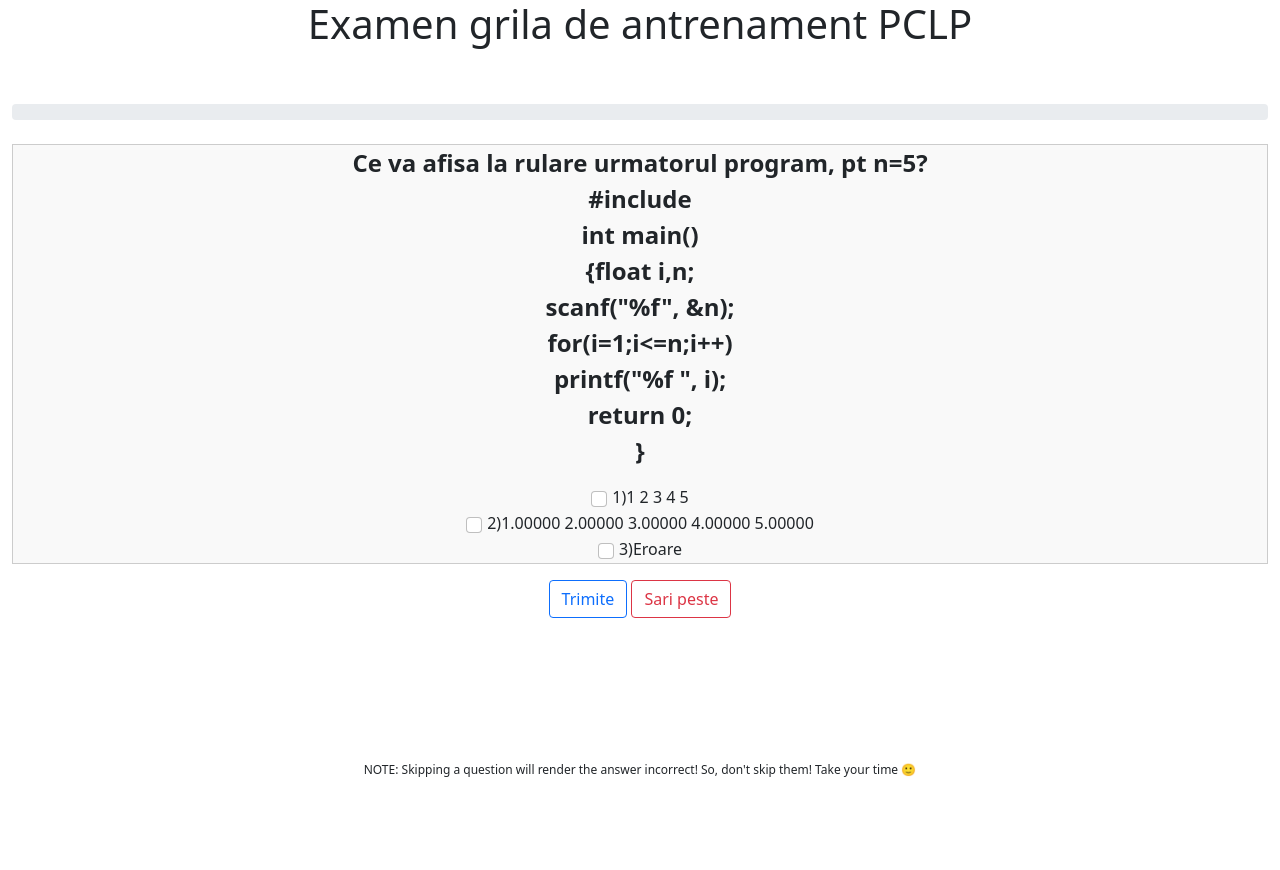
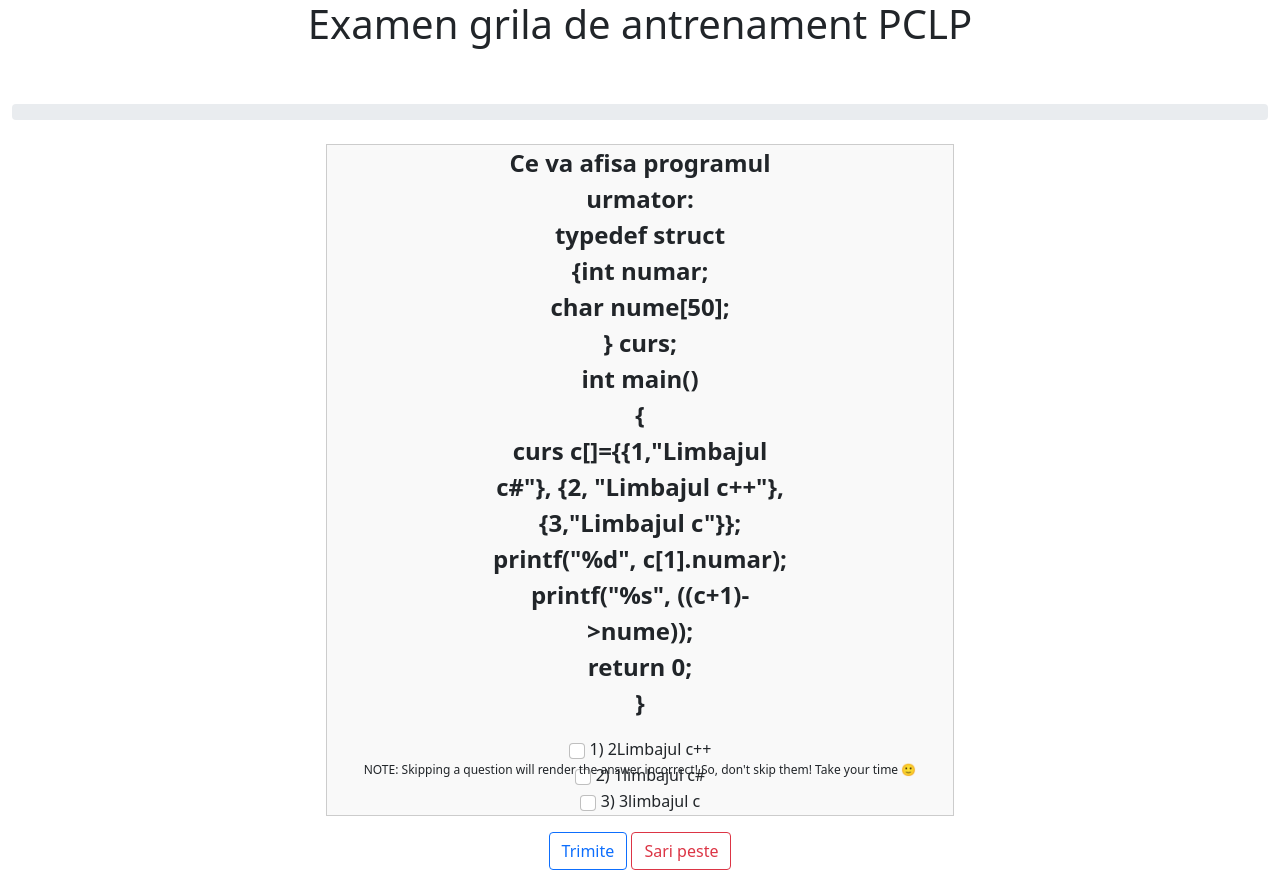
Before and after one commit to thek0d3r/Grile-PCLP, a SvelteKit app: page / in a window 1280 px wide. Before the commit the page ends 800 px from the top, so only its background shows below. Built offline with nearby package versions, Linux system fonts and the light colour scheme.

Commit message:
Fixed the missmatch between the questions and the answers

```diff
--- a/src/routes/+page.svelte
+++ b/src/routes/+page.svelte
@@ -1,5 +1,6 @@
 <script>
-    import flashcards from '$lib/q.json';
+
+    import { onMount } from 'svelte';
 
     let finalMsgBad = [
         "Nu a fost să fie frate! Ce să îi faci? 😐",
@@ -15,14 +16,28 @@
         "Poți să bagi liniștit la păcănele 🎰"
     ];
 
+    let flashcards = [];
+
+    onMount(async () => {
+        try {
+            const jsonData = await import('$lib/q.json');
+            flashcards = jsonData.default;
+            flashcards = shuffle(flashcards);
+        } catch (error) {
+            console.error('Error importing JSON:', error);
+        }
+    });
+
+    $: if (flashcards && flashcards.length > 0) {
+        flashcards = shuffle(flashcards);
+    }
+
     let currentCardIndex = 0;
     let isCorrect = null;
     let selectedAnswer = [];
     let selectedCheckboxValues = {};
     let correctAns = 0;
     let grade = 0;
-
-    shuffle(flashcards);
 
     function nextCard() {
         isCorrect = null;
@@ -31,23 +46,8 @@
         selectedCheckboxValues = {};
     }
 
-    function shuffle(array) {
-        let currentIndex = array.length,  randomIndex;
-
-        while (currentIndex > 0) {
-
-            randomIndex = Math.floor(Math.random() * currentIndex);
-            currentIndex--;
-
-            [array[currentIndex], array[randomIndex]] = [
-            array[randomIndex], array[currentIndex]];
-        }
-
-        return array;
-    }
-
     function validateAnswer() {
-        if (selectedAnswer == []) return;
+        if (selectedAnswer.length === 0) return;
 
         const currentCard = flashcards[currentCardIndex];
         isCorrect = arraysEqual(selectedAnswer, currentCard.correct);
@@ -59,6 +59,26 @@
         }, 500);
     }
 
+    function shuffle(array) {
+        console.log(array[0]);
+        let currentIndex = array.length, randomIndex;
+
+        // While there remain elements to shuffle.
+        while (currentIndex > 0) {
+
+            // Pick a remaining element.
+            randomIndex = Math.floor(Math.random() * currentIndex);
+            currentIndex--;
+
+            // And swap it with the current element.
+            [array[currentIndex], array[randomIndex]] = [
+            array[randomIndex], array[currentIndex]];
+        }
+
+        console.log(array[0]);
+
+        return array;
+    }
 
     function arraysEqual(arr1, arr2) {
         if (arr1.length !== arr2.length) return false;
@@ -94,7 +114,6 @@
         isCorrect = null;
         selectedAnswer = [];
         selectedCheckboxValues = {};
-        shuffle(flashcards);
     }
 
     $: progressPercentage = ((currentCardIndex) / flashcards.length) * 100;
@@ -124,14 +143,16 @@
     <div class="row">
         {#if currentCardIndex != flashcards.length}
         <div class="container">
-            <div class="flashcard">
-                <div class="question">{@html flashcards[currentCardIndex].question}</div>
+            <div class="flashcard col-xl-6 offset-xl-3">
+                <div class="col-xl-6 offset-xl-3">
+                    <div class="question">{flashcards[currentCardIndex].question}</div>
                     {#each flashcards[currentCardIndex].ansList as ans}
                         <div class="form-check" style="display: flex; align-items: center; justify-content: center;">
                             <input class="form-check-input" type="checkbox" id={ans} value={ans} on:change={handleChange} on:keypress={handleKeypress} bind:checked={selectedCheckboxValues[ans]}/>
                             <label class="form-check-label" style="margin-left: 5px" for={ans}>{@html ans}</label>
                         </div>
                     {/each}
+                </div>
             </div>
         </div>
 
```
Lines whose indentation alone changed are shown as unchanged.
